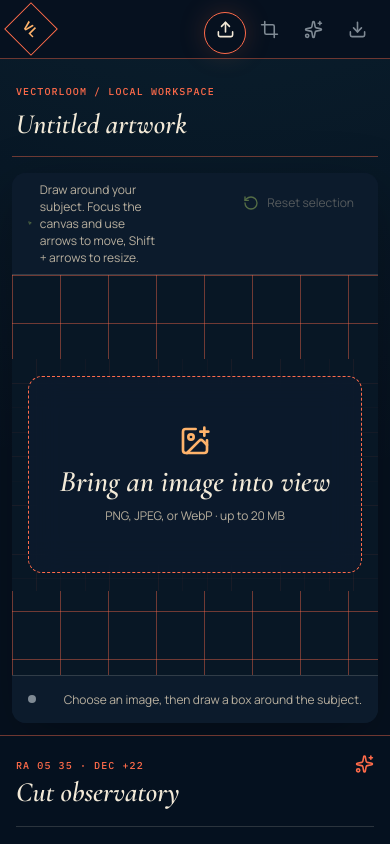
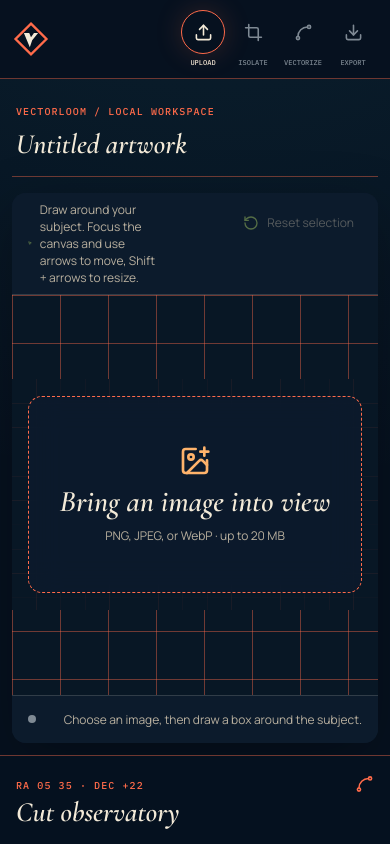
Before and after one commit to johanjohnthomas/Vectorloom, a React (Vite) app: page / in a window 390 px wide. Shown: the top 844 px of the page. Built offline with nearby package versions, Linux system fonts and the light colour scheme.

Commit message:
Refine navigation icons and stage labels

```diff
--- a/scripts/browser-qa.mjs
+++ b/scripts/browser-qa.mjs
@@ -2,6 +2,7 @@ import { mkdir, readFile, writeFile } from "node:fs/promises"
 import { chromium } from "playwright"
 
 const evidenceDirectory = ".omo/evidence/vectorloom-browser"
+const baseUrl = process.env.VECTORLOOM_BASE_URL ?? "http://127.0.0.1:4173/"
 await mkdir(evidenceDirectory, { recursive: true })
 
 const browser = await chromium.launch({ channel: "chrome" })
@@ -17,7 +18,7 @@ page.on("console", (message) => {
   }
   consoleErrors.push(text)
 })
-await page.goto("http://127.0.0.1:4173/", { waitUntil: "networkidle" })
+await page.goto(baseUrl, { waitUntil: "networkidle" })
 await page.screenshot({ path: `${evidenceDirectory}/desktop-empty.png`, fullPage: true })
 
 const raceCar = await readFile("tests/fixtures/vintage-race-car.png")
@@ -33,6 +34,7 @@ await page.keyboard.press("Shift+ArrowUp")
 await page.screenshot({ path: `${evidenceDirectory}/desktop-selected.png`, fullPage: true })
 
 await page.getByRole("button", { name: "Create cut paths" }).click()
+await page.screenshot({ path: `${evidenceDirectory}/desktop-processing.png`, fullPage: true })
 await page.getByText(/Cut paths created|Subject isolated/u).waitFor({ timeout: 120_000 })
 await page.locator(".processing").waitFor({ state: "detached", timeout: 5_000 })
 await page.screenshot({ path: `${evidenceDirectory}/desktop-vector.png`, fullPage: true })
--- a/src/components/Inspector.tsx
+++ b/src/components/Inspector.tsx
@@ -1,4 +1,4 @@
-import { Download, Layers3, Scissors, Sparkles } from "lucide-react"
+import { Download, Layers3, Scissors, Spline } from "lucide-react"
 import { m } from "motion/react"
 import type { SvgAnalysis } from "../domain/vectorize"
 
@@ -33,7 +33,7 @@ export function Inspector(props: InspectorProps) {
           <span className="coordinate">RA 05 35 · DEC +22</span>
           <h2>Cut observatory</h2>
         </div>
-        <Sparkles aria-hidden="true" />
+        <Spline aria-hidden="true" />
       </header>
 
       <section className="control-section">
@@ -138,7 +138,7 @@ export function Inspector(props: InspectorProps) {
           onClick={props.onVectorize}
           whileTap={{ scale: 0.98 }}
         >
-          <Sparkles aria-hidden="true" />
+          <Spline aria-hidden="true" />
           {props.isProcessing ? "Mapping subject…" : "Create cut paths"}
         </m.button>
         <button
--- a/src/components/StageRail.tsx
+++ b/src/components/StageRail.tsx
@@ -1,10 +1,10 @@
-import { Check, Crop, Download, Sparkles, Upload } from "lucide-react"
+import { Check, Crop, Download, Spline, Upload } from "lucide-react"
 import { m } from "motion/react"
 
 const STAGES = [
   { label: "Upload", icon: Upload },
   { label: "Isolate", icon: Crop },
-  { label: "Vectorize", icon: Sparkles },
+  { label: "Vectorize", icon: Spline },
   { label: "Export", icon: Download },
 ] as const
 
@@ -15,7 +15,11 @@ type StageRailProps = {
 export function StageRail({ current }: StageRailProps) {
   return (
     <nav className="stage-rail" aria-label="Conversion stages">
-      <div className="mark">VL</div>
+      <svg className="mark" viewBox="0 0 64 64" role="img" aria-label="Vectorloom">
+        <path className="mark-field" d="M0 0h64v64H0z" />
+        <path className="mark-frame" d="M32 6 58 32 32 58 6 32Z" />
+        <path className="mark-weave" d="m20 22 10 24 4-12 10-12h-7l-5 7-3-7Z" />
+      </svg>
       <ol>
         {STAGES.map(({ label, icon: Icon }, index) => {
           const isCurrent = index === current
@@ -23,9 +27,11 @@ export function StageRail({ current }: StageRailProps) {
           return (
             <li key={label}>
               <div className="stage-step" data-current={isCurrent} data-complete={isComplete}>
-                {isCurrent && <m.span className="stage-orbit" layoutId="stage-orbit" />}
-                {isComplete ? <Check aria-hidden="true" /> : <Icon aria-hidden="true" />}
-                <span>{label}</span>
+                <span className="stage-icon" aria-hidden="true">
+                  {isCurrent && <m.span className="stage-orbit" layoutId="stage-orbit" />}
+                  {isComplete ? <Check /> : <Icon />}
+                </span>
+                <span className="stage-label">{label}</span>
               </div>
             </li>
           )
--- a/src/styles.css
+++ b/src/styles.css
@@ -99,20 +99,23 @@ button:disabled {
 }
 
 .mark {
-  display: grid;
-  place-items: center;
   width: 48px;
   height: 48px;
-  border: 1px solid var(--amber);
-  color: var(--amber-bright);
-  font:
-    600 18px "IBM Plex Mono",
-    monospace;
-  transform: rotate(45deg);
+  flex: 0 0 auto;
 }
 
-.mark::first-line {
-  transform: rotate(-45deg);
+.mark-field {
+  fill: var(--ink);
+}
+
+.mark-frame {
+  fill: none;
+  stroke: var(--amber);
+  stroke-width: 4;
+}
+
+.mark-weave {
+  fill: var(--paper);
 }
 
 .stage-rail ol {
@@ -124,10 +127,9 @@ button:disabled {
 }
 
 .stage-step {
-  position: relative;
   display: grid;
   justify-items: center;
-  gap: 6px;
+  gap: 4px;
   width: 64px;
   color: var(--fog);
   font:
@@ -136,9 +138,21 @@ button:disabled {
   text-transform: uppercase;
 }
 
-.stage-step svg {
+.stage-icon {
+  position: relative;
+  display: grid;
+  width: 44px;
+  height: 44px;
+  place-items: center;
+}
+
+.stage-icon > svg {
   width: 19px;
   height: 19px;
+}
+
+.stage-label {
+  line-height: 1.4;
 }
 .stage-step[data-current="true"] {
   color: var(--paper);
@@ -149,9 +163,7 @@ button:disabled {
 
 .stage-orbit {
   position: absolute;
-  top: -11px;
-  width: 42px;
-  height: 42px;
+  inset: 0;
   border: 1px solid var(--amber);
   border-radius: 50%;
   box-shadow: 0 0 28px color-mix(in srgb, var(--amber) 18%, transparent);
@@ -606,23 +618,11 @@ button:disabled {
   }
   .stage-rail ol {
     display: flex;
-    gap: 12px;
+    gap: 4px;
   }
   .stage-step {
-    width: 54px;
-  }
-  .stage-step span:last-child {
-    position: absolute;
-    width: 1px;
-    height: 1px;
-    padding: 0;
-    overflow: hidden;
-    clip: rect(0, 0, 0, 0);
-    white-space: nowrap;
-    border: 0;
-  }
-  .stage-orbit {
-    top: -8px;
+    width: 58px;
+    font-size: 8px;
   }
   .local-note {
     display: none;
@@ -650,10 +650,11 @@ button:disabled {
     padding: 10px 12px;
   }
   .stage-rail ol {
-    gap: 2px;
+    gap: 0;
   }
   .stage-step {
-    width: 42px;
+    width: 50px;
+    font-size: 7px;
   }
   .workspace {
     min-height: auto;
```
